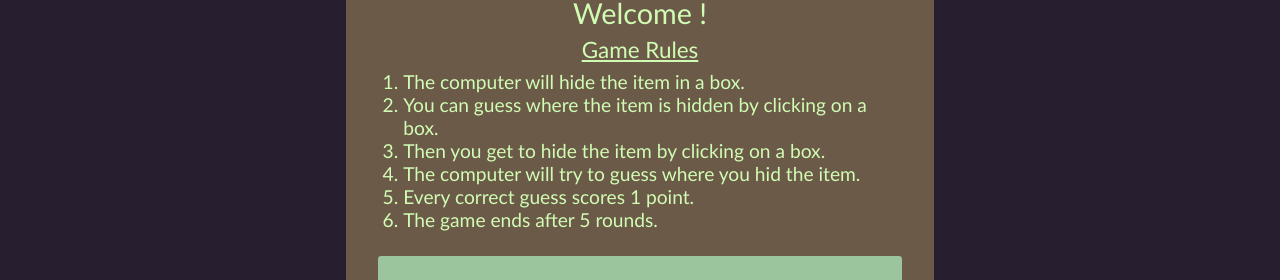
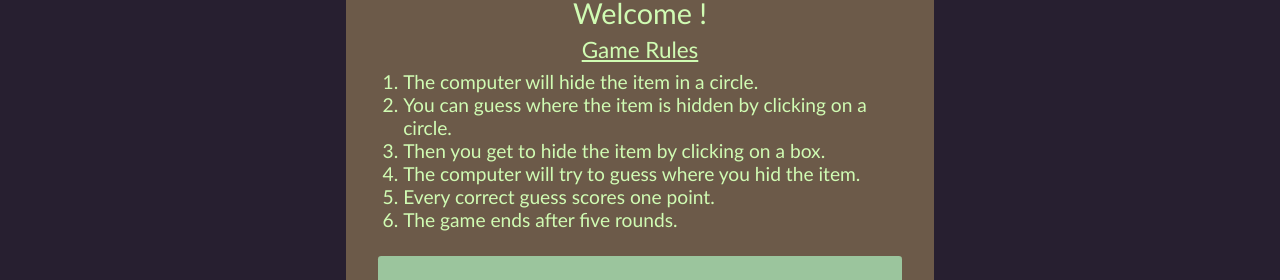
Before and after one commit to franco-ortega/hide-and-seek, a React (Create React App) app: page /welcome in a window 1280 px wide. Shown: the part 225-505 px from the top of the page. Built offline with nearby package versions, Linux system fonts and the light colour scheme.

Commit message:
refactor two else if statements into one else statment

```diff
--- a/src/components/Game/Game.jsx
+++ b/src/components/Game/Game.jsx
@@ -20,7 +20,7 @@ const Game = ({
 
   const finalRound = 5;
   const hidingSpots = boxCount(difficulty);
-  const timer = 2000;
+  const timer = 500;
 
   const [buttonDisabled, setButtonDisabled] = useState(true);
   // List of currentActions: computer hides, player seeks, player hides, computer seeks
@@ -93,13 +93,12 @@ const Game = ({
         setGameActive(false);
         setTimeout(() => history.push('/results'), timer);
       }, timer);
-    } else if(madeGuess === 'player') {
+    } else {
       setTimeout(() => {
+        if(madeGuess === 'player') {
           setDisplayResult(false);
           setCurrentAction('player hides');
-      }, timer);
         } else if(madeGuess === 'computer') {
-      setTimeout(() => {
           setDisplayResult(false);
           setNewRound(true);
           incrementRound();
@@ -107,6 +106,7 @@ const Game = ({
             setNewRound(false);
             setCurrentAction('computer hides');
           }, timer);
+        }
       }, timer);
     }
   }, [madeGuess]);
--- a/src/components/Results/Results.jsx
+++ b/src/components/Results/Results.jsx
@@ -52,7 +52,7 @@ const Results = ({
         </p>
         <p>
           <button onClick={onPlayAgainClick}>Replay Game</button>
-          <button onClick={onNewGameClick}>New Game</button>
+          <button onClick={onNewGameClick}>New Difficulty</button>
           <button onClick={onNewPlayerClick}>New Player</button>
         </p>
       </section>
--- a/src/components/Welcome/Welcome.jsx
+++ b/src/components/Welcome/Welcome.jsx
@@ -19,12 +19,12 @@ const Welcome = ({ setDifficulty }) => {
         <h2>Welcome {player}!</h2>
         <h3>Game Rules</h3>
         <ol>
-          <li>The computer will hide the item in a box.</li>
-          <li>You can guess where the item is hidden by clicking on a box.</li>
+          <li>The computer will hide the item in a circle.</li>
+          <li>You can guess where the item is hidden by clicking on a circle.</li>
           <li>Then you get to hide the item by clicking on a box.</li>
           <li>The computer will try to guess where you hid the item.</li>
-          <li>Every correct guess scores 1 point.</li>
-          <li>The game ends after 5 rounds.</li>
+          <li>Every correct guess scores one point.</li>
+          <li>The game ends after five rounds.</li>
         </ol>
         <form onSubmit={onStartGameClick}>
           <label htmlFor="difficulty">
--- a/src/hooks/useMessage.js
+++ b/src/hooks/useMessage.js
@@ -38,9 +38,9 @@ export const useMessage = (currentAction, currentRound, finalRound) => {
       case 'computer seeks':
         return 'The computer is guessing where you hid the item.';
       case 'player hides':
-        return 'Now it\'s your turn to hide the item. Click on a box to hide it.';
+        return 'Now it\'s your turn to hide the item. Click on a circle to hide it.';
       case 'player seeks':
-        return 'Click on a box to guess where the item is hidden.';
+        return 'Click on a circle to guess where the item is hidden.';
       default:
         return 'Something strange happened';
       }
```
Lines whose indentation alone changed are shown as unchanged.
